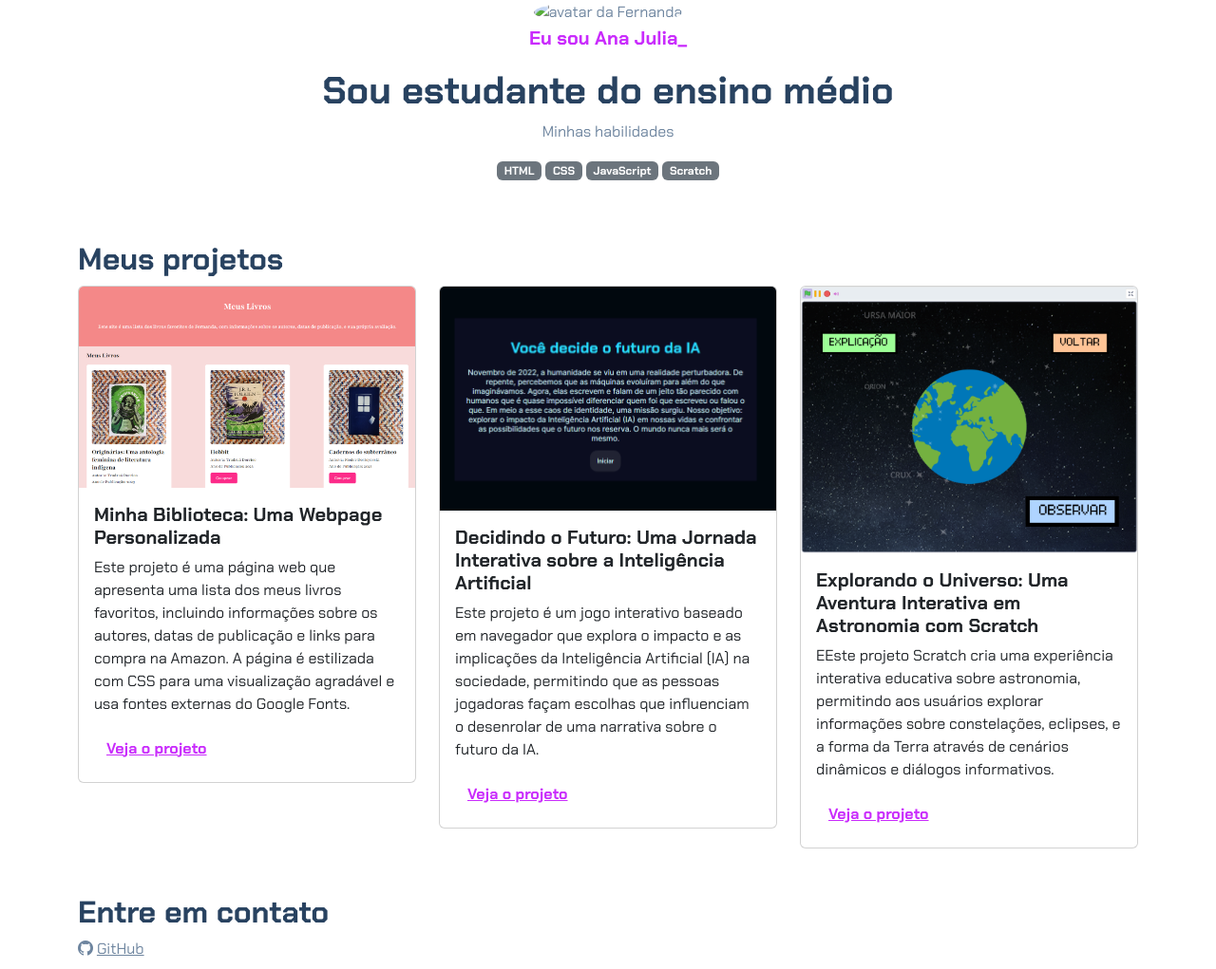
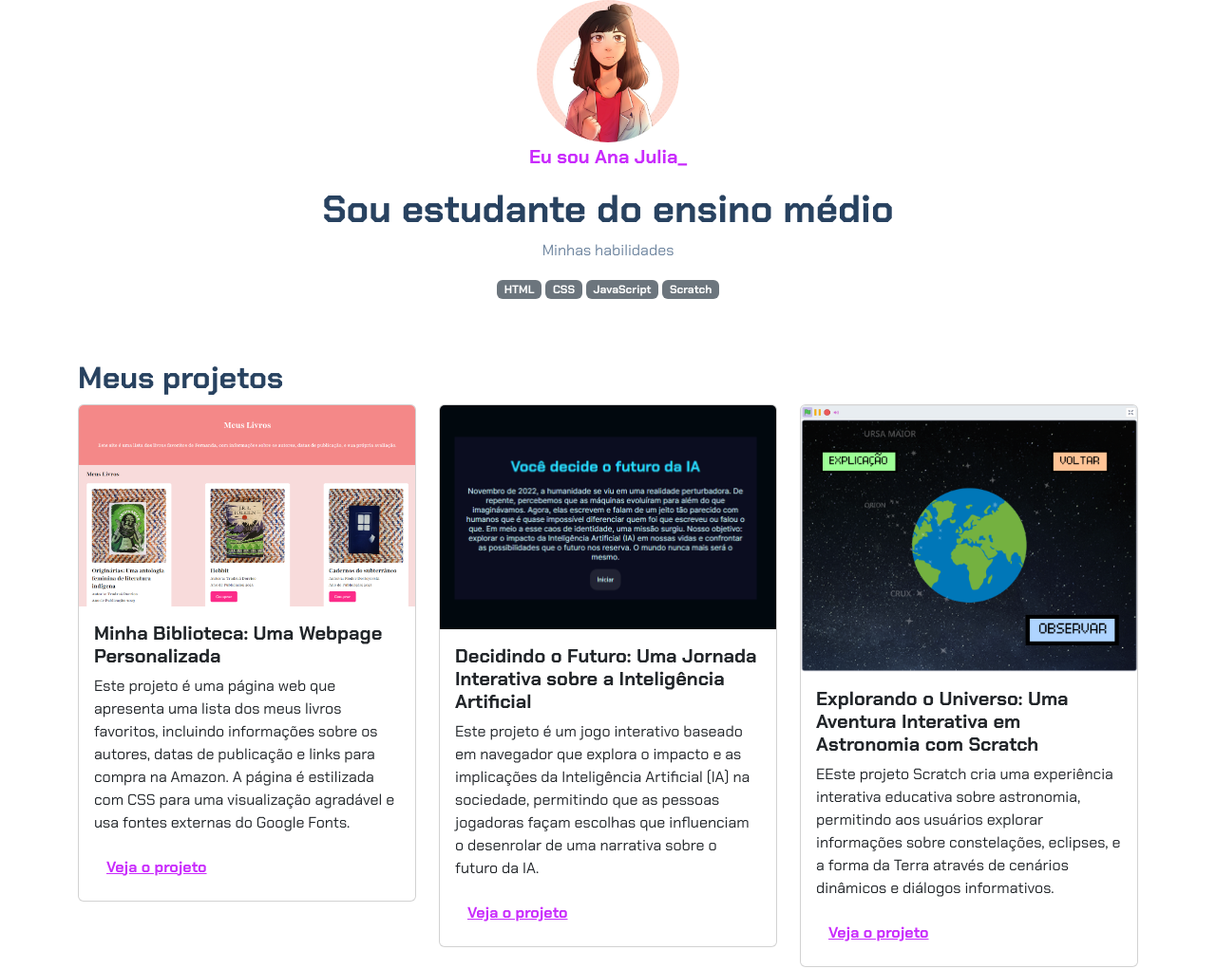
Before and after one commit to anajuliafranca2208/ana-franca-agv, a plain HTML site: page index.html in a window 1280 px wide. Shown: the top 1021 px of the page at 95% size. Drawn offline with nearby package versions, Linux system fonts and the light colour scheme.

Commit message:
Update index.html

```diff
--- a/index.html
+++ b/index.html
@@ -12,7 +12,7 @@
 
 <body>
     <header class="container text-center">
-        <img src="img/foto de perfil.jpng" alt="avatar da Fernanda" class="rounded-circle" width="150" height="150"
+        <img src="img/foto de perfil.jpg" alt="avatar da Fernanda" class="rounded-circle" width="150" height="150"
             srcset="">
         <p class="lead">Eu sou Ana Julia_</p>
         <h1>Sou estudante do ensino médio</h1>
```
